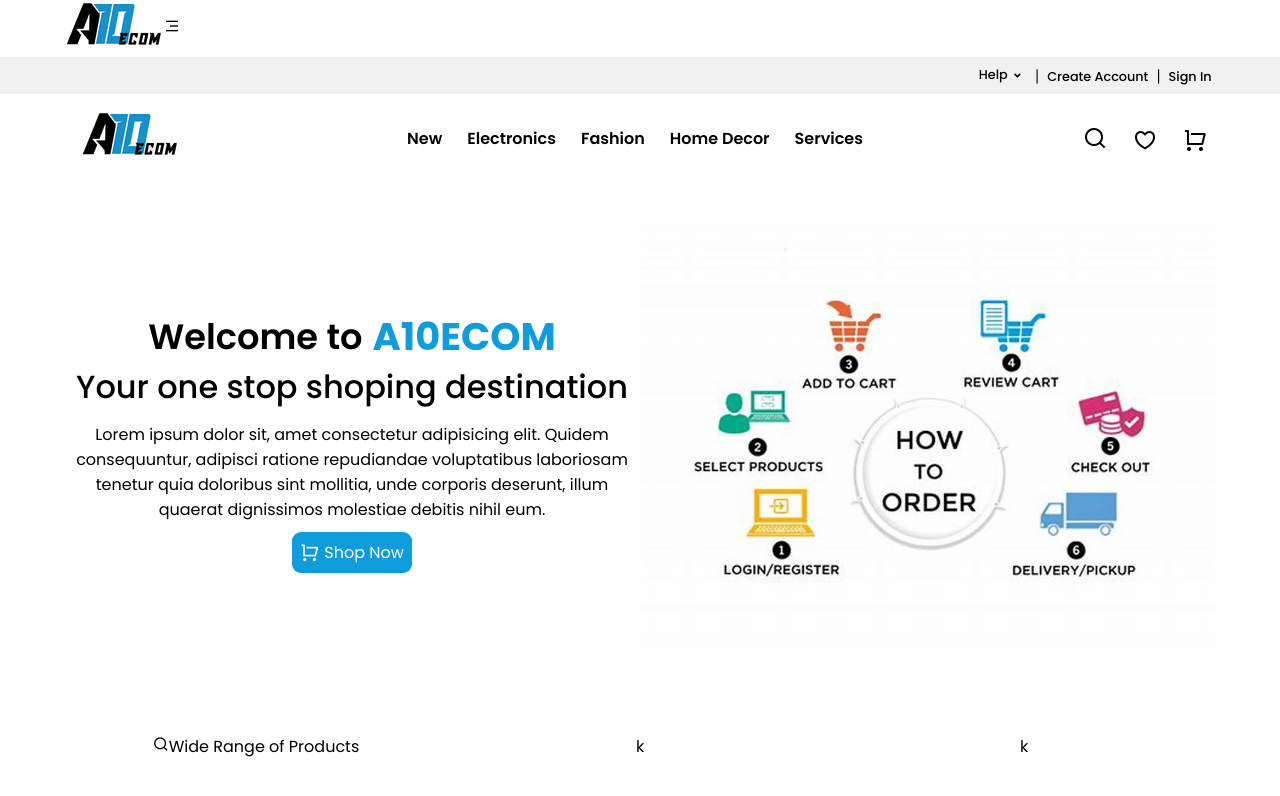
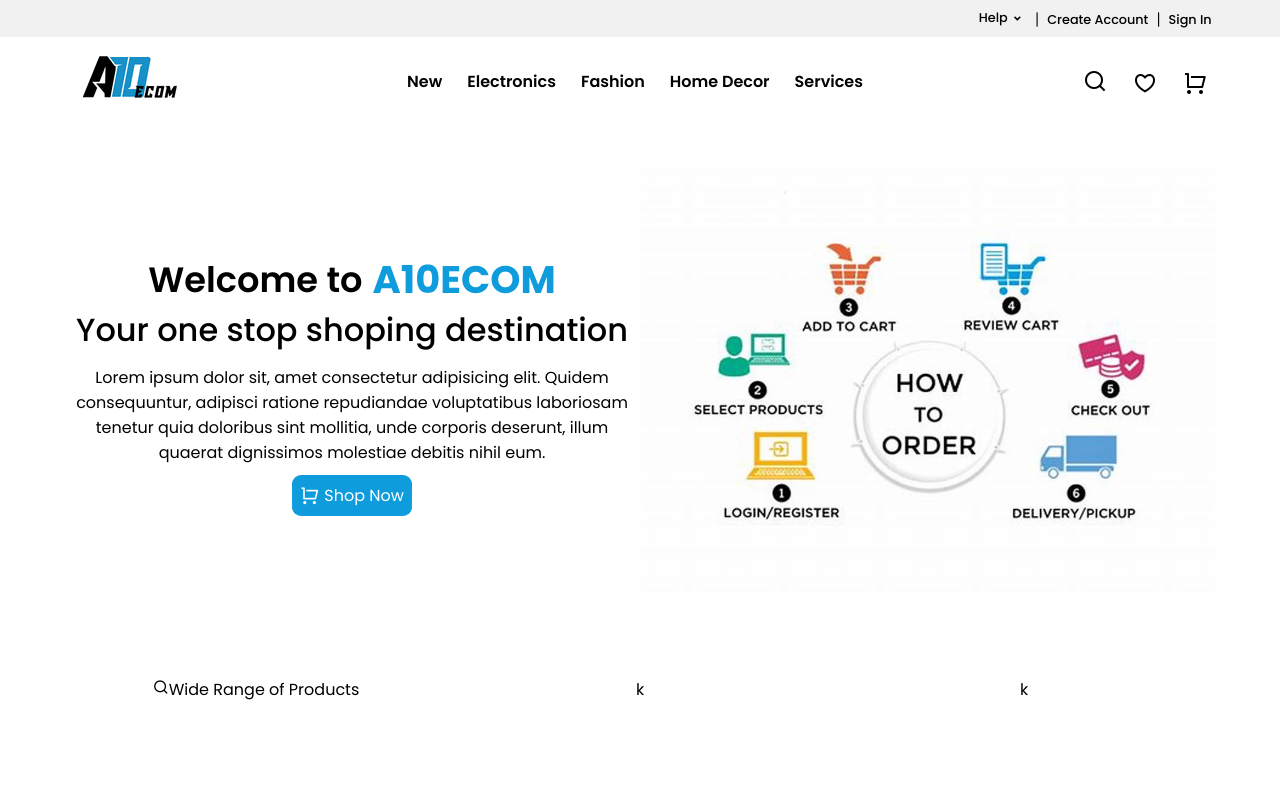
Before and after one commit to Dragkneal/A10edu, a plain HTML site: page index.html in a window 1280 px wide. Drawn offline with nearby package versions, Linux system fonts and the light colour scheme.

Commit message:
Update index.html

```diff
--- a/index.html
+++ b/index.html
@@ -18,7 +18,7 @@
   </head>
   <body>
     <!-- RESPONSIVE NAVBAR -->
-    <div class="responsive-navbar">
+    <div class="responsive-navbar desktop-view">
       <div class="wrapper">
         <div class="visible flexitem">
           <div class="logo">
```
